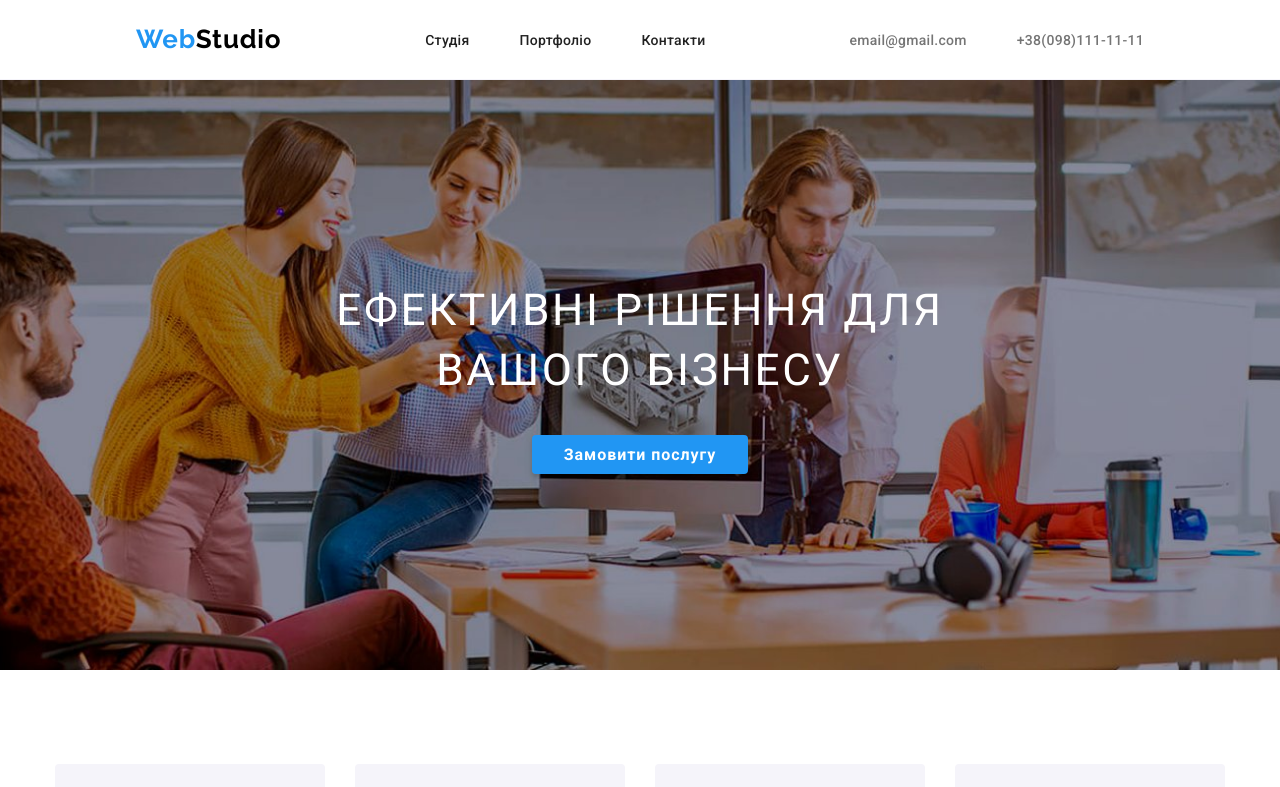
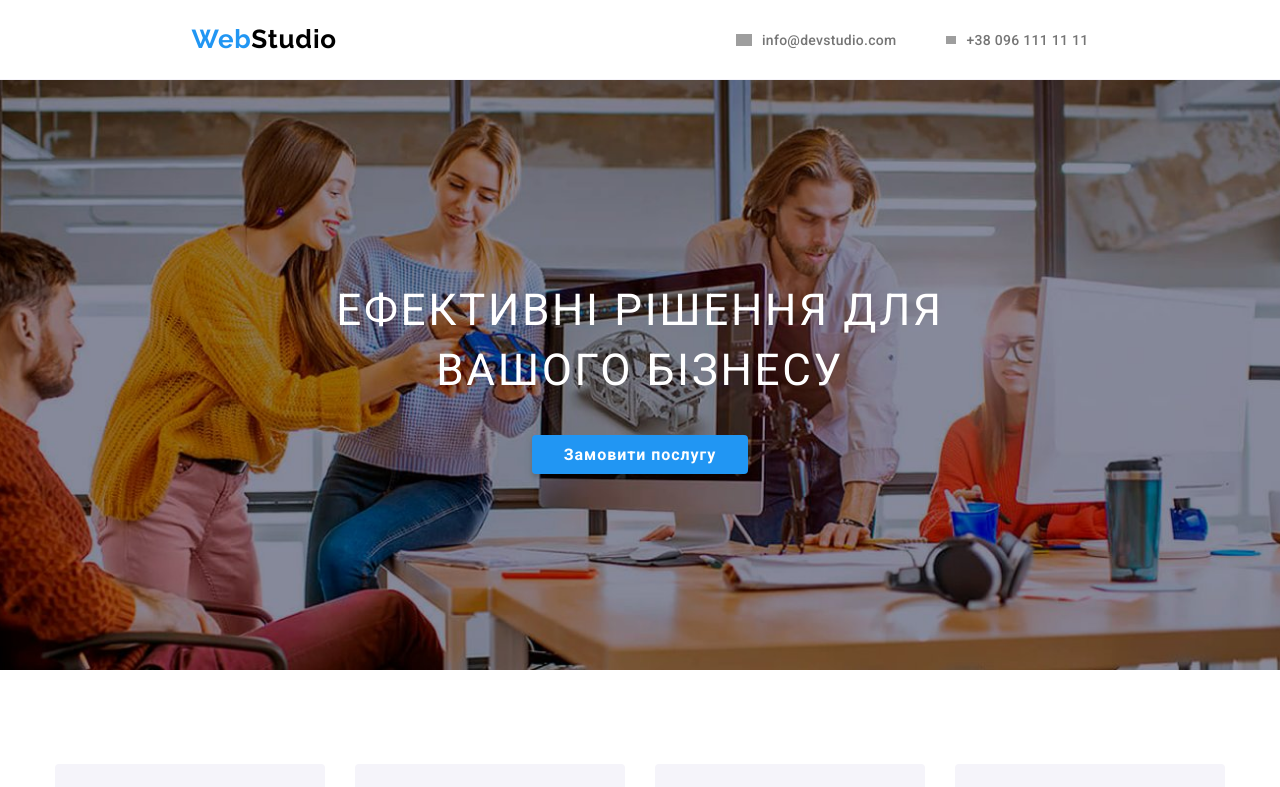
Before and after one commit to 01arrow0101/WebStudio, a Vue app: page / in a window 1280 px wide. Shown: the top 787 px of the page. Built offline with nearby package versions, Linux system fonts and the light colour scheme; grey boxes are pictures that could not be loaded.

Commit message:
add function, add files, add icon

```diff
--- a/src/components/AppHeader.vue
+++ b/src/components/AppHeader.vue
@@ -8,25 +8,25 @@
       <nav class="navbar">
         <div class="menu">
           <ul class="menu-list">
-            <li v-for="(item, index) in items" :key="index" class="menu-list_item">
-              <router-link :to="getRoute(item)"> {{ item }}</router-link>
+            <li v-for="(item, index) in ROUTER_PATH" :key="index" class="menu-list_item">
+              <router-link :to="item.path"> {{ item.title }}</router-link>
             </li>
           </ul>
         </div>
       </nav>
       <div class="contacts">
         <div class="email">
-          <a href="mailto:email@gmail.com">email@gmail.com</a>
+          <a href="mailto:info@devstudio.com">info@devstudio.com</a>
         </div>
         <div class="tel">
-          <a href="tel:+380981111111">+38(098)111-11-11</a>
+          <a href="tel:+380981111111">+38 096 111 11 11</a>
         </div>
       </div>
     </div>
     <MenuBurger
       v-if="isActiveMenu"
       @click="isActiveMenu = false"
-      :items="items"
+      :items="ROUTER_PATH"
       :show-menu="isActiveMenu"
     />
   </header>
@@ -35,22 +35,11 @@
 <script setup>
 import router from '@/router'
 import { ref } from 'vue'
+import { ROUTER_PATH } from '../router/path.js'
 import AppLogo from './AppLogo.vue'
 import MenuBurger from './MenuBurger.vue'
 
 const isActiveMenu = ref(false)
-
-const items = ref(['Студія', 'Портфоліо', 'Контакти'])
-
-const routes = {
-  'Студія': '/',
-  'Портфоліо': '/portfolio',
-  'Контакти': '/contacts'
-}
-
-function getRoute(item) {
-  return routes[item] || '/';
-}
 </script>
 
 <style lang="sass" scoped>
@@ -137,7 +126,28 @@ function getRoute(item) {
     display: none
 .email,
 .tel
+  cursor: pointer
+  padding-left: 26px
+  position: relative
+
+  &::after
+    content: ''
+    position: absolute
+    top: 50%
+    left: 0
+    transform: translateY(-50%)
+    width: 16px
+    height: 12px
+    background: url('../src/assets/icons/mail.svg') center / cover no-repeat
+
   &:hover,
   &:active
     color: $primary
+.tel
+  padding-left: 20px
+  &:after
+    width: 10px
+    height: 16px
+    background: url('../src/assets/icons/phone.svg') center / contain no-repeat
+
 </style>
```
